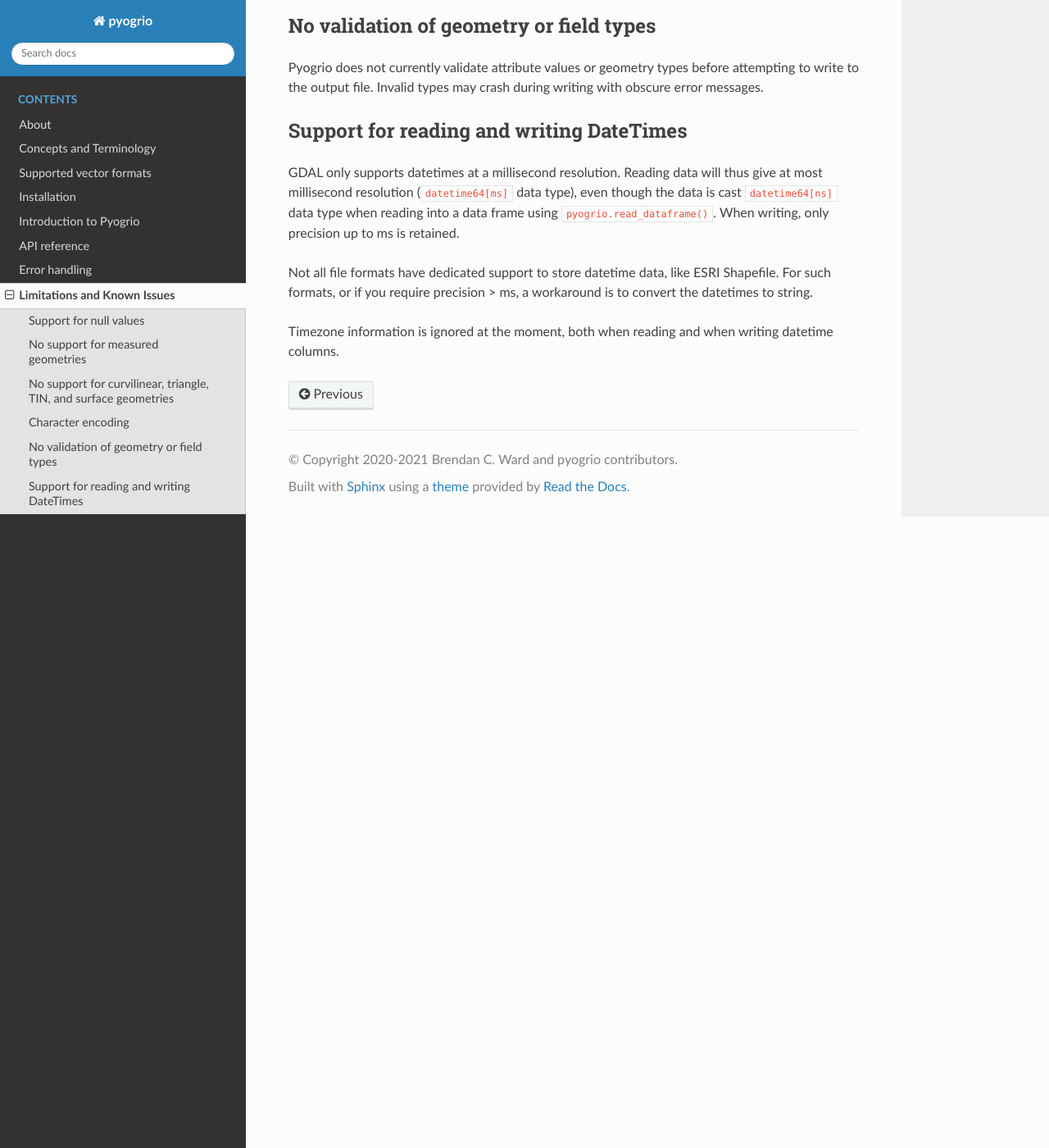
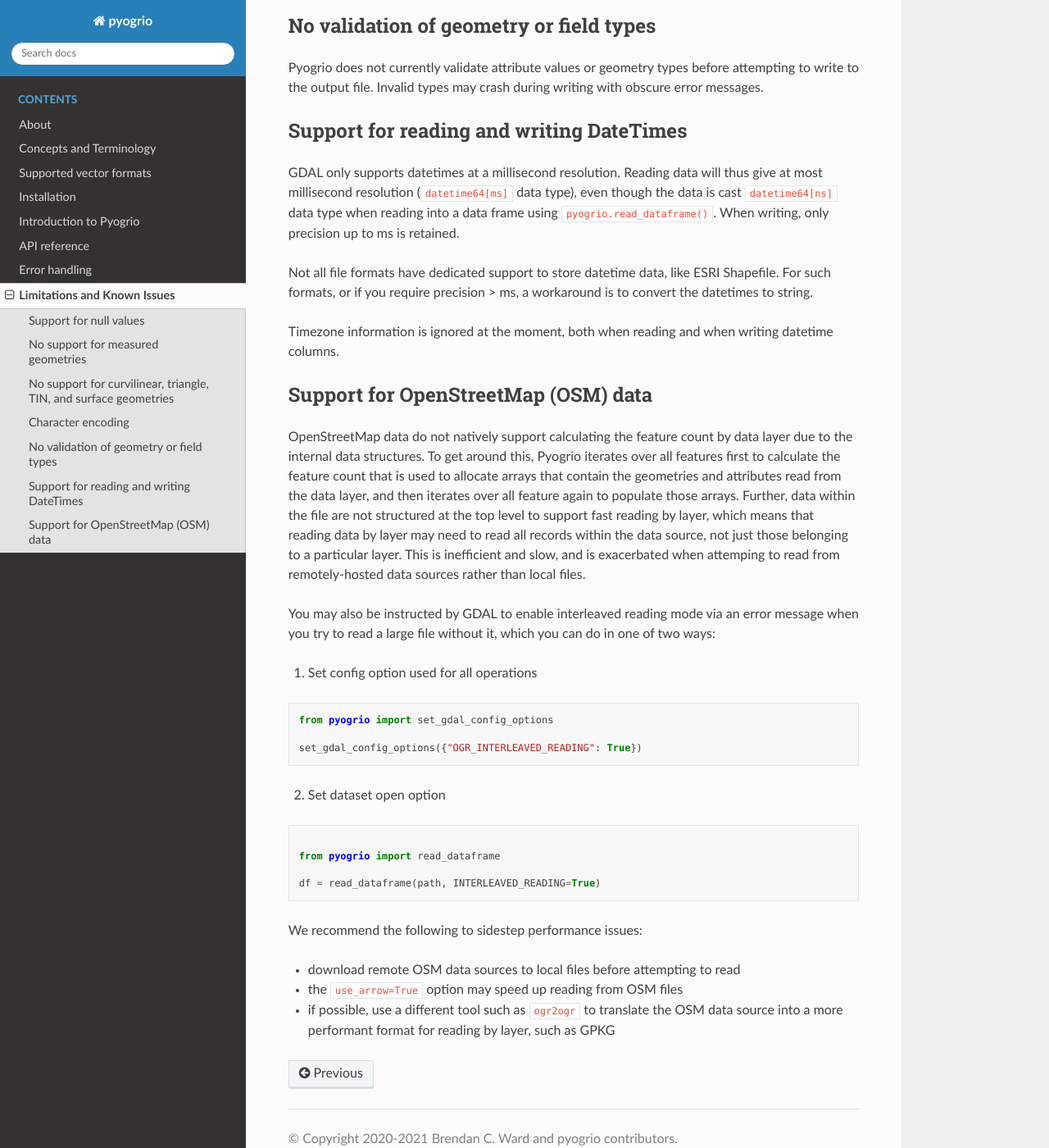
Before and after one commit to geopandas/pyogrio, a Sphinx documentation site: the page built from docs/source/known_issues.md, in a window 1280 px wide and 1400 px high, scrolled down 1133 px. Shown: the whole window at 82% size. Built offline with Sphinx 7.4.7 and the Read the Docs theme 2.0.0, drawn with Linux system fonts in a browser that asks for light colours.

Commit message:
ENH: Calculate feature count ourselves if GDAL returns unknown count (-1), better support OSM data (#271)

````diff
--- a/docs/source/known_issues.md
+++ b/docs/source/known_issues.md
@@ -65,3 +65,45 @@
 
 Timezone information is ignored at the moment, both when reading and when writing
 datetime columns.
+
+## Support for OpenStreetMap (OSM) data
+
+OpenStreetMap data do not natively support calculating the feature count by data
+layer due to the internal data structures. To get around this, Pyogrio iterates
+over all features first to calculate the feature count that is used to allocate
+arrays that contain the geometries and attributes read from the data layer, and
+then iterates over all feature again to populate those arrays. Further, data
+within the file are not structured at the top level to support fast reading by
+layer, which means that reading data by layer may need to read all records
+within the data source, not just those belonging to a particular layer. This is
+inefficient and slow, and is exacerbated when attemping to read from
+remotely-hosted data sources rather than local files.
+
+You may also be instructed by GDAL to enable interleaved reading mode via an
+error message when you try to read a large file without it, which you can do in
+one of two ways:
+
+1. Set config option used for all operations
+
+```python
+from pyogrio import set_gdal_config_options
+
+set_gdal_config_options({"OGR_INTERLEAVED_READING": True})
+```
+
+2. Set dataset open option
+
+```python
+
+from pyogrio import read_dataframe
+
+df = read_dataframe(path, INTERLEAVED_READING=True)
+```
+
+We recommend the following to sidestep performance issues:
+
+-   download remote OSM data sources to local files before attempting
+    to read
+-   the `use_arrow=True` option may speed up reading from OSM files
+-   if possible, use a different tool such as `ogr2ogr` to translate the OSM
+    data source into a more performant format for reading by layer, such as GPKG
````
Also changed, not shown: CHANGES.md (+7 -0 lines), 4 other files.
